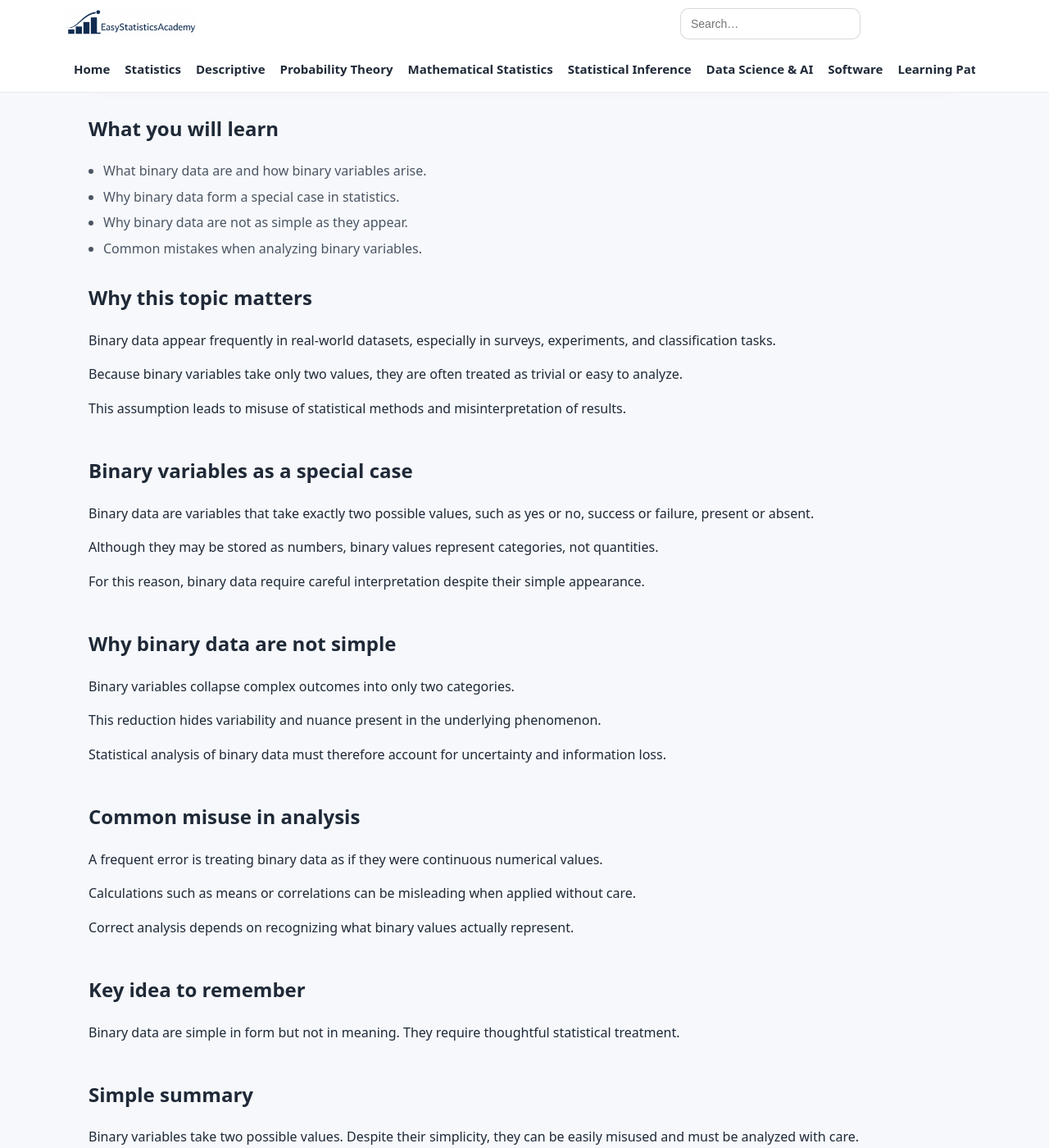
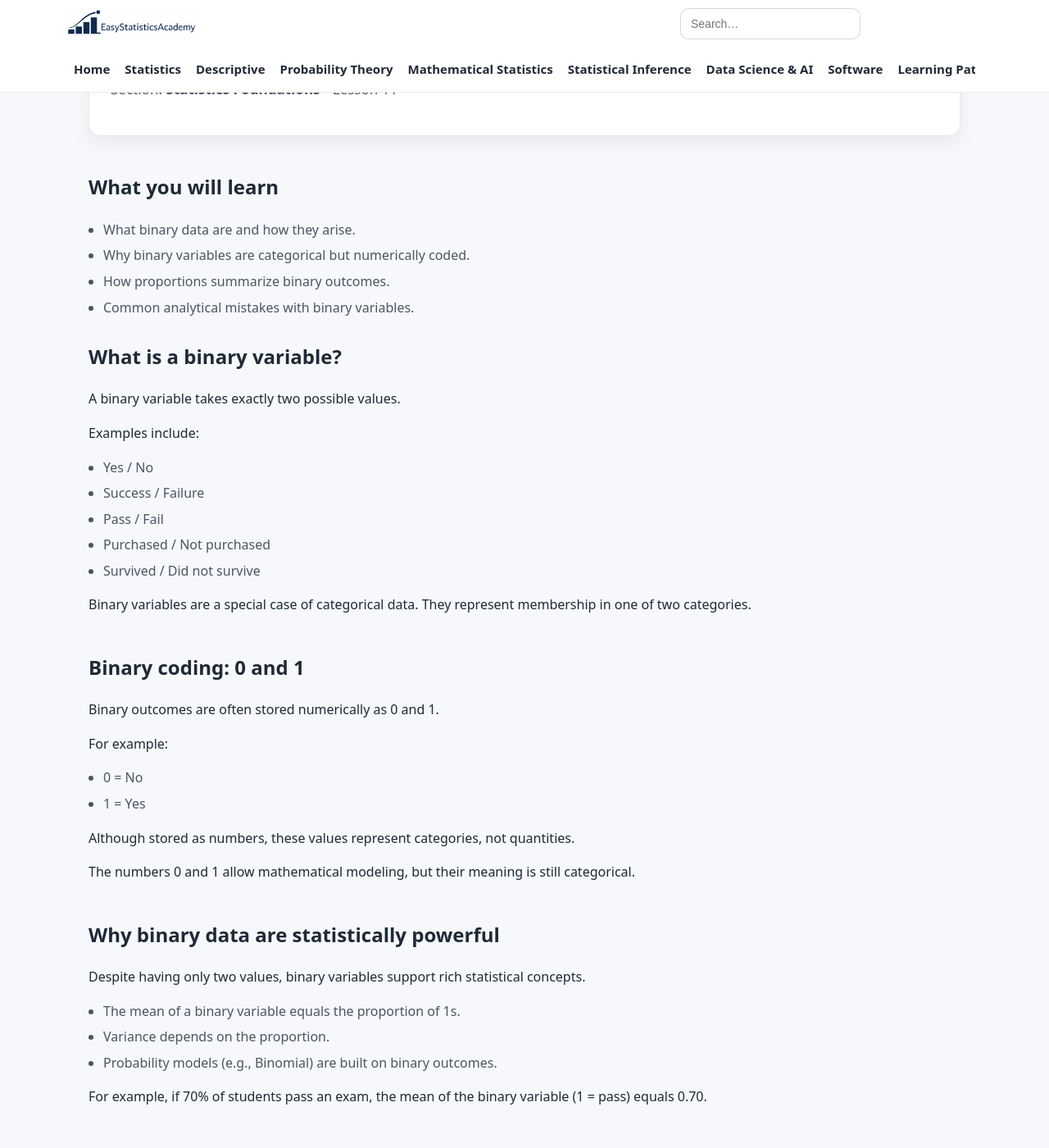
Before and after one commit to ammar-homaida-statistics/easystatisticsacademy, a Jekyll site: the page built from foundations/binary-data/index.md, in a window 1280 px wide and 1400 px high, scrolled down 373 px. Shown: the whole window at 82% size. Built offline with Jekyll 4.4.1, drawn with Linux system fonts in a browser that asks for light colours; some of the changed text lies outside the part shown.

Commit message:
Revise binary data lesson content and structure

```diff
--- a/foundations/binary-data/index.md
+++ b/foundations/binary-data/index.md
@@ -19,10 +19,14 @@ lesson_order: 11
   <div class="hero-card">
     <h1>Binary Data</h1>
 
+    <div style="background:#fff3cd; border:1px solid #ffeeba; padding:12px 14px; margin:14px 0; border-radius:8px;">
+      <strong>🚧 Under Construction</strong> — Applied examples and modeling connections will be expanded.
+    </div>
+
     <p class="lead">
-      This lesson explains binary data as a special type of variable,
-      why binary data are often misunderstood, and how they are commonly
-      misused in statistical analysis.
+      Binary variables take only two possible values.
+      Despite their simplicity, they form the foundation of many
+      statistical models and require careful interpretation.
     </p>
 
     <p class="muted-mini">
@@ -31,125 +35,215 @@ lesson_order: 11
   </div>
 </section>
 
+
+
 <section class="section">
   <div class="content-narrow">
     <h2>What you will learn</h2>
 
     <ul class="bullets">
-      <li>What binary data are and how binary variables arise.</li>
-      <li>Why binary data form a special case in statistics.</li>
-      <li>Why binary data are not as simple as they appear.</li>
-      <li>Common mistakes when analyzing binary variables.</li>
+      <li>What binary data are and how they arise.</li>
+      <li>Why binary variables are categorical but numerically coded.</li>
+      <li>How proportions summarize binary outcomes.</li>
+      <li>Common analytical mistakes with binary variables.</li>
     </ul>
   </div>
 </section>
 
+
+
 <section class="section">
   <div class="content-narrow">
-    <h2>Why this topic matters</h2>
+    <h2>What is a binary variable?</h2>
 
     <p>
-      Binary data appear frequently in real-world datasets,
-      especially in surveys, experiments, and classification tasks.
+      A binary variable takes exactly two possible values.
     </p>
 
     <p>
-      Because binary variables take only two values,
-      they are often treated as trivial or easy to analyze.
+      Examples include:
     </p>
 
+    <ul class="bullets">
+      <li>Yes / No</li>
+      <li>Success / Failure</li>
+      <li>Pass / Fail</li>
+      <li>Purchased / Not purchased</li>
+      <li>Survived / Did not survive</li>
+    </ul>
+
     <p>
-      This assumption leads to misuse of statistical methods
-      and misinterpretation of results.
+      Binary variables are a special case of categorical data.
+      They represent membership in one of two categories.
     </p>
   </div>
 </section>
 
+
+
 <section class="section">
   <div class="content-narrow">
-    <h2>Binary variables as a special case</h2>
+    <h2>Binary coding: 0 and 1</h2>
 
     <p>
-      Binary data are variables that take exactly two possible values,
-      such as yes or no, success or failure, present or absent.
+      Binary outcomes are often stored numerically as 0 and 1.
     </p>
 
     <p>
-      Although they may be stored as numbers,
-      binary values represent categories, not quantities.
+      For example:
+    </p>
+
+    <ul class="bullets">
+      <li>0 = No</li>
+      <li>1 = Yes</li>
+    </ul>
+
+    <p>
+      Although stored as numbers, these values represent categories,
+      not quantities.
     </p>
 
     <p>
-      For this reason, binary data require careful interpretation
-      despite their simple appearance.
+      The numbers 0 and 1 allow mathematical modeling,
+      but their meaning is still categorical.
     </p>
   </div>
 </section>
 
+
+
 <section class="section">
   <div class="content-narrow">
-    <h2>Why binary data are not simple</h2>
+    <h2>Why binary data are statistically powerful</h2>
 
     <p>
-      Binary variables collapse complex outcomes
-      into only two categories.
+      Despite having only two values, binary variables support
+      rich statistical concepts.
     </p>
 
-    <p>
-      This reduction hides variability and nuance
-      present in the underlying phenomenon.
-    </p>
+    <ul class="bullets">
+      <li>The mean of a binary variable equals the proportion of 1s.</li>
+      <li>Variance depends on the proportion.</li>
+      <li>Probability models (e.g., Binomial) are built on binary outcomes.</li>
+    </ul>
 
     <p>
-      Statistical analysis of binary data must therefore
-      account for uncertainty and information loss.
+      For example, if 70% of students pass an exam,
+      the mean of the binary variable (1 = pass) equals 0.70.
     </p>
   </div>
 </section>
 
+
+
 <section class="section">
   <div class="content-narrow">
-    <h2>Common misuse in analysis</h2>
+    <h2>Binary vs continuous comparison</h2>
+
+    <div style="margin:24px 0;">
+      <div style="max-width:900px; margin:auto; overflow-x:auto;">
+        <table style="width:100%; border-collapse:collapse; background:#ffffff; border-radius:10px; overflow:hidden; box-shadow:0 4px 10px rgba(0,0,0,0.05);">
+          <thead style="background:#f1f3f5;">
+            <tr>
+              <th style="padding:14px 16px; text-align:left; font-weight:600;">Binary Data</th>
+              <th style="padding:14px 16px; text-align:left; font-weight:600;">Continuous Data</th>
+            </tr>
+          </thead>
+          <tbody>
+            <tr style="border-top:1px solid #e9ecef;">
+              <td style="padding:12px 16px;">Two possible outcomes</td>
+              <td style="padding:12px 16px;">Infinite possible values</td>
+            </tr>
+            <tr style="border-top:1px solid #e9ecef;">
+              <td style="padding:12px 16px;">Summarized by proportions</td>
+              <td style="padding:12px 16px;">Summarized by mean and variance</td>
+            </tr>
+            <tr style="border-top:1px solid #e9ecef;">
+              <td style="padding:12px 16px;">Modeled with Binomial-type models</td>
+              <td style="padding:12px 16px;">Modeled with Normal-type models</td>
+            </tr>
+          </tbody>
+        </table>
+      </div>
+    </div>
+
+  </div>
+</section>
+
+
+
+<section class="section">
+  <div class="content-narrow">
+    <h2>Common mistakes</h2>
+
+    <ul class="bullets">
+      <li>Treating binary data as continuous measurements.</li>
+      <li>Using inappropriate correlation measures without considering interpretation.</li>
+      <li>Ignoring base rates (proportions).</li>
+      <li>Interpreting 0 and 1 as quantities rather than categories.</li>
+    </ul>
 
     <p>
-      A frequent error is treating binary data
-      as if they were continuous numerical values.
-    </p>
-
-    <p>
-      Calculations such as means or correlations
-      can be misleading when applied without care.
-    </p>
-
-    <p>
-      Correct analysis depends on recognizing
-      what binary values actually represent.
+      The simplicity of binary data often leads to overconfidence.
+      Proper analysis requires understanding what the variable represents.
     </p>
   </div>
 </section>
+
+
+
+<section class="section">
+  <div class="content-narrow">
+    <h2>Why binary variables are foundational</h2>
+
+    <p>
+      Many statistical frameworks are built on binary outcomes:
+    </p>
+
+    <ul class="bullets">
+      <li>Probability theory</li>
+      <li>Hypothesis testing</li>
+      <li>Logistic regression</li>
+      <li>Machine learning classification</li>
+    </ul>
+
+    <p>
+      Understanding binary data correctly prepares you for
+      advanced statistical modeling.
+    </p>
+  </div>
+</section>
+
+
 
 <section class="section section-soft">
   <div class="content-narrow">
     <h2>Key idea to remember</h2>
 
     <p>
-      Binary data are simple in form but not in meaning.
-      They require thoughtful statistical treatment.
+      Binary variables take two values, but they are not trivial.
+      They are categorical variables encoded numerically
+      and form the basis of many statistical methods.
     </p>
   </div>
 </section>
+
+
 
 <section class="section section-next">
   <div class="content-narrow">
     <h2>Simple summary</h2>
 
     <p>
-      Binary variables take two possible values.
-      Despite their simplicity, they can be easily misused
-      and must be analyzed with care.
+      Binary data represent two categories.
+      They are often coded as 0 and 1,
+      summarized using proportions,
+      and modeled using probability-based methods.
     </p>
   </div>
 </section>
+
+
 
 <section class="section section-next">
   <div class="content-narrow">
@@ -158,7 +252,7 @@ lesson_order: 11
     <p>
       The next lesson introduces <strong>measurement scales</strong>,
       explaining nominal, ordinal, interval, and ratio scales
-      and why scale determines which operations are valid.
+      and why scale determines valid statistical operations.
     </p>
 
     <a class="btn btn-primary" href="/foundations/measurement-scales/">
```
